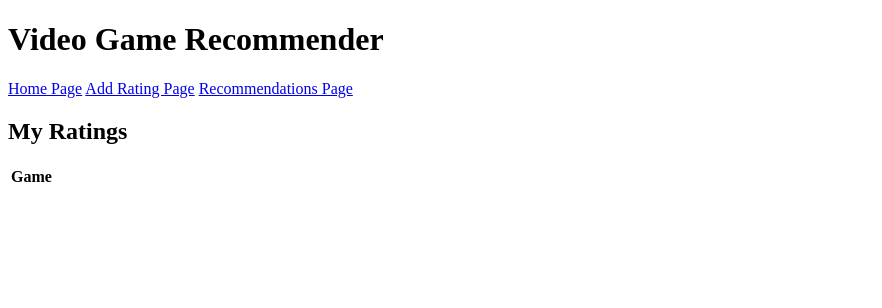
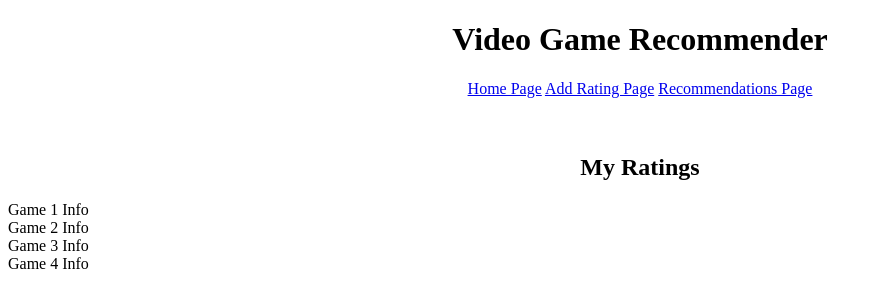
Before and after one commit to aidanwallis/349-Final-Project, a plain HTML site: page public/index.html in a window 1280 px wide. Shown: the whole page, without its empty margins (0-882 px from the left). Drawn offline with Linux system fonts and the light colour scheme.

Commit message:
Added boxes for containing rated game info

```diff
--- a/public/index.html
+++ b/public/index.html
@@ -10,33 +10,24 @@
     </head>
 
     <body>
-        <header>
+        <header style = "text-align: center;">
             <h1>Video Game Recommender</h1>
         </header>
 
-        <nav>
+        <nav style = "text-align: center;">
             <a href="index.html">Home Page</a>
             <a href="add-rating.html">Add Rating Page</a>
             <a href="recommendations.html">Recommendations Page</a>
-        </nav>
+        </nav> <br> <br>
 
         <main>
-            <h2>My Ratings</h2>
-            <table>
-
-                <thead>
-                    <tr>
-                        <th>Game</th>
-                    </tr>
-                </thead>
-                <tbody>
-                    <tr>
-                        <td></td>
-                    </tr>
-                </tbody>
-            </table>
-
-
+            <h2 style = "text-align: center;">My Ratings</h2>
+            <div class="ratings-boxes">
+                <div class="rating-box">Game 1 Info</div>
+                <div class="rating-box">Game 2 Info</div>
+                <div class="rating-box">Game 3 Info</div>
+                <div class="rating-box">Game 4 Info</div>
+            </div>
         </main>
 
         <footer>
```
